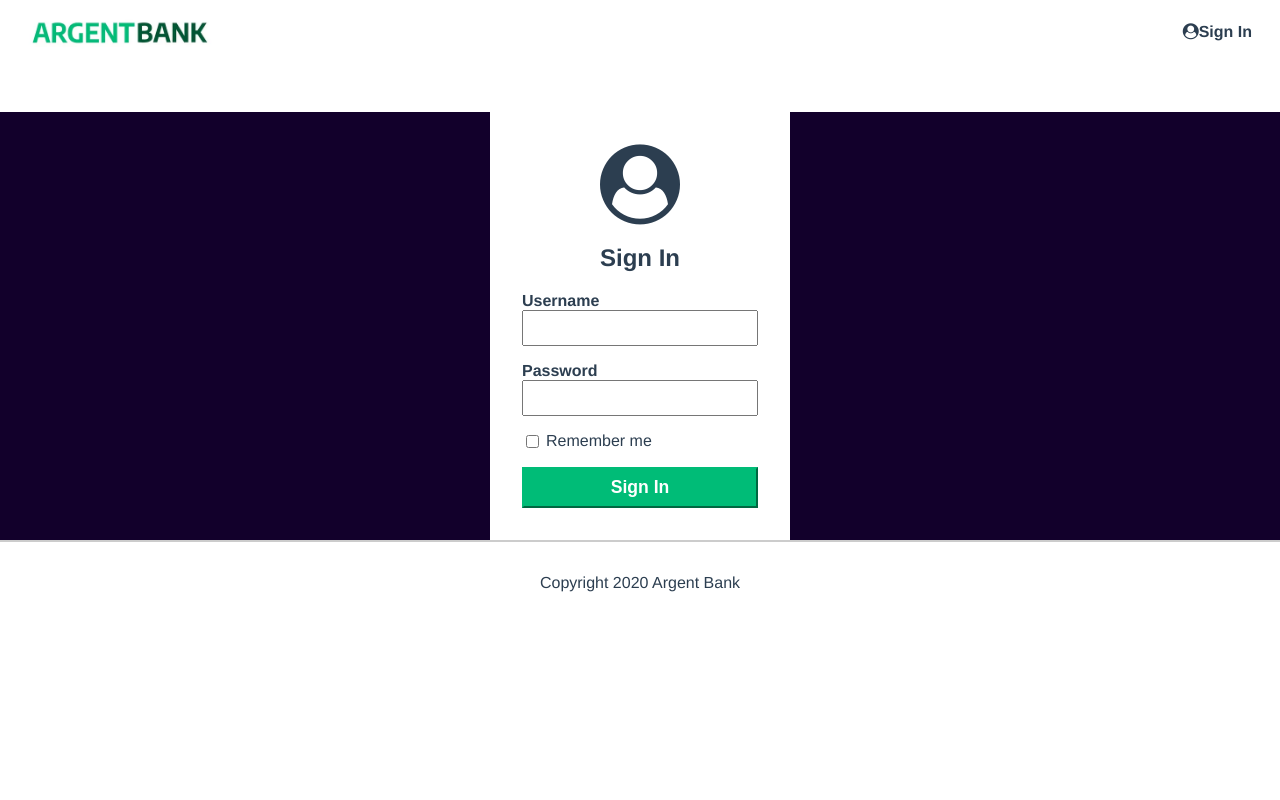
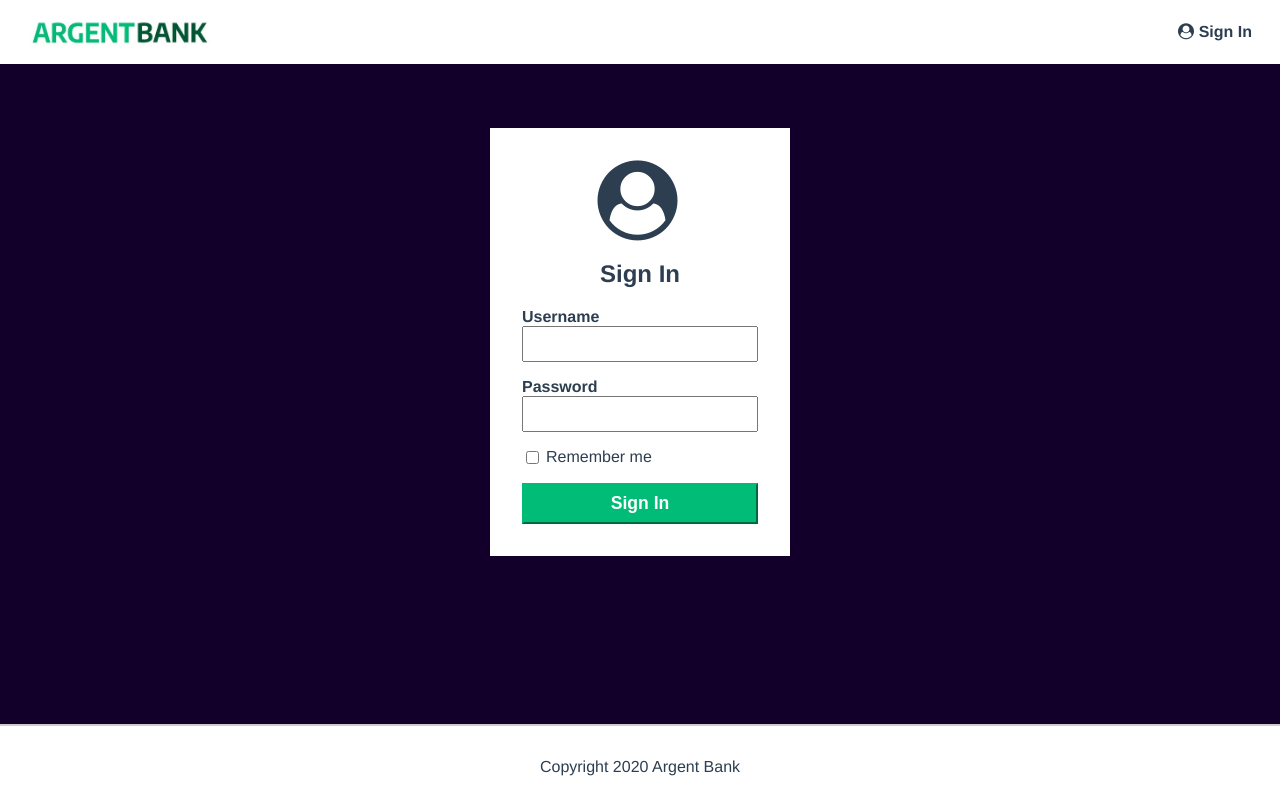
Before and after one commit to efilser/ArgentBank, a React (Create React App) app in the folder argentbank/: page /login in a window 1280 px wide. Built offline with nearby package versions, Linux system fonts and the light colour scheme.

Commit message:
Update global style

```diff
--- a/argentbank/src/components/Navbar/Navbar.css
+++ b/argentbank/src/components/Navbar/Navbar.css
@@ -32,3 +32,11 @@
   max-width: 100%;
   width: 200px;
 }
+
+.fa-user-circle {
+  margin-right: 0.3rem;
+}
+
+.fa-sign-out {
+  margin-right: 0.3rem;
+}
--- a/argentbank/src/components/Navbar/Navbar.jsx
+++ b/argentbank/src/components/Navbar/Navbar.jsx
@@ -25,7 +25,7 @@ function Navbar() {
         />
         <h1 className="sr-only">Argent Bank</h1>
       </Link>
-      <div className="main-nav-items">
+      <div>
       {isAuthenticated ?
       <Link to="/profile" className='main-nav-item'>
         <i className="fa fa-user-circle"></i>
--- a/argentbank/src/pages/Error/Error.css
+++ b/argentbank/src/pages/Error/Error.css
@@ -3,7 +3,6 @@
   flex-direction: column;
   align-items: center;
   justify-content: space-around;
-  gap : 113px;
   padding-top: 63px;
   padding-bottom: 113px;
 }
@@ -30,3 +29,13 @@
 .error-link:visited {
   color: #2c3e50;
 }
+
+@media (min-width: 720px) {
+  .error {
+    padding-bottom: 125px;
+  }
+
+  .error-title {
+    font-size: 9rem;
+  }
+}
--- a/argentbank/src/pages/Error/Error.jsx
+++ b/argentbank/src/pages/Error/Error.jsx
@@ -3,7 +3,7 @@ import './Error.css'
 
 function Error() {
   return (
-    <section className="error">
+    <section className="main error">
       <h1 className="error-title">404</h1>
       <p className="error-text">Oups! La page que vous demandez n'existe pas.</p>
       <Link to="/" className="error-link">Retourner sur la page d’accueil</Link>
--- a/argentbank/src/pages/Home/Home.jsx
+++ b/argentbank/src/pages/Home/Home.jsx
@@ -7,7 +7,7 @@ import iconSecurity from '../../assets/icon-security.webp';
 
 function Home() {
   return (
-    <main>
+    <main className="main">
       <header className="hero">
         <section className="hero-content">
           <h2 className="sr-only">Promoted Content</h2>
--- a/argentbank/src/styles/main.css
+++ b/argentbank/src/styles/main.css
@@ -6,7 +6,7 @@ html {
   color: #2c3e50;
 }
 
-body {
+body, #root {
   margin: 0;
   display: flex;
   flex-direction: column;
@@ -19,6 +19,7 @@ body {
 
 .bg-dark {
   background-color: #12002b;
+  padding: 1rem 0 3rem 0;
 }
 
 .sr-only {
```
